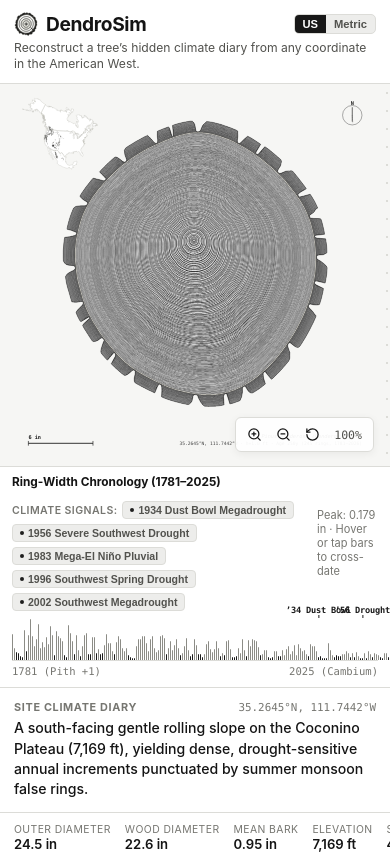
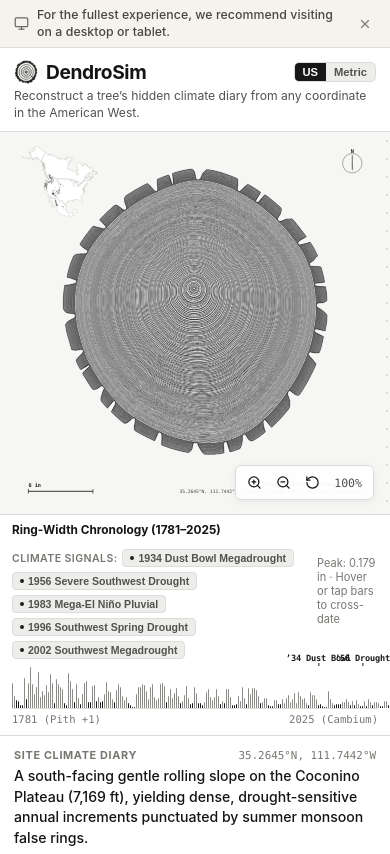
Before and after one commit to sbassett/DendroChronRetro, a React (Vite) app: page / in a window 390 px wide. Shown: the top 854 px of the page. Built offline with nearby package versions, Linux system fonts and the light colour scheme; no server answers.

Commit message:
feat(ui): add dismissable desktop/tablet recommendation banner on mobile viewports

```diff
--- a/src/App.css
+++ b/src/App.css
@@ -865,8 +865,69 @@ body,
   background: #141414;
 }
 
+/* Device Experience Recommendation Notice */
+.device-experience-banner {
+  display: none;
+}
+
 /* Responsive Media Queries */
 @media (max-width: 920px) {
+  .device-experience-banner {
+    order: 0;
+    display: flex;
+    align-items: center;
+    justify-content: space-between;
+    gap: 10px;
+    padding: 7px 12px 7px 14px;
+    background: #f4f3ed;
+    border-bottom: 1px solid var(--border-light);
+    color: #484742;
+    font-size: 0.77rem;
+    line-height: 1.35;
+    z-index: 20;
+  }
+
+  .device-experience-content {
+    display: flex;
+    align-items: center;
+    gap: 8px;
+    flex: 1;
+    min-width: 0;
+  }
+
+  .device-experience-icon {
+    flex-shrink: 0;
+    color: #6c6a63;
+  }
+
+  .device-experience-text {
+    flex: 1;
+    font-weight: 500;
+    letter-spacing: 0.005em;
+  }
+
+  .device-experience-close {
+    flex-shrink: 0;
+    display: inline-flex;
+    align-items: center;
+    justify-content: center;
+    width: 26px;
+    height: 26px;
+    padding: 0;
+    background: transparent;
+    border: none;
+    border-radius: 4px;
+    color: #7a7870;
+    cursor: pointer;
+    transition: background-color 0.15s ease, color 0.15s ease;
+  }
+
+  .device-experience-close:hover,
+  .device-experience-close:active {
+    background: rgba(0, 0, 0, 0.07);
+    color: #1a1a18;
+  }
+
   .desktop-brand-header {
     display: none;
   }
--- a/src/App.tsx
+++ b/src/App.tsx
@@ -7,6 +7,8 @@ import {
   AlertTriangle,
   Fingerprint,
   Sliders,
+  Monitor,
+  X,
 } from 'lucide-react';
 import { MonochromeMapPicker } from './components/MonochromeMapPicker';
 import { SvgViewport } from './components/SvgViewport';
@@ -83,6 +85,22 @@ export const App: React.FC = () => {
   const [loadingEnv, setLoadingEnv] = useState<boolean>(true);
   const [hoveredRing, setHoveredRing] = useState<number | null>(null);
   const [copiedSvg, setCopiedSvg] = useState<boolean>(false);
+  const [showDeviceNotice, setShowDeviceNotice] = useState<boolean>(() => {
+    try {
+      return sessionStorage.getItem('dendro_dismiss_device_notice') !== '1';
+    } catch {
+      return true;
+    }
+  });
+
+  const handleDismissDeviceNotice = useCallback(() => {
+    setShowDeviceNotice(false);
+    try {
+      sessionStorage.setItem('dendro_dismiss_device_notice', '1');
+    } catch {
+      // Ignore storage errors in restricted contexts
+    }
+  }, []);
 
   const startYear = effectiveDeathYear - Math.max(4, totalAge);
   const currentEnvKey = `${latitude.toFixed(4)}:${longitude.toFixed(4)}:${startYear}:${effectiveDeathYear}`;
@@ -538,6 +556,35 @@ export const App: React.FC = () => {
 
       {/* Main Specimen Stage */}
       <main className="main-stage">
+        {/* Mobile / Narrow Viewport Device Recommendation Notice */}
+        {showDeviceNotice && (
+          <aside
+            className="device-experience-banner"
+            role="status"
+            aria-label="Device recommendation notice"
+          >
+            <div className="device-experience-content">
+              <Monitor
+                className="device-experience-icon"
+                size={15}
+                aria-hidden="true"
+              />
+              <span className="device-experience-text">
+                For the fullest experience, we recommend visiting on a desktop or tablet.
+              </span>
+            </div>
+            <button
+              type="button"
+              className="device-experience-close"
+              onClick={handleDismissDeviceNotice}
+              aria-label="Dismiss recommendation notice"
+              title="Dismiss notice"
+            >
+              <X size={14} aria-hidden="true" />
+            </button>
+          </aside>
+        )}
+
         {/* Mobile-only Top Brand Header */}
         <header className="brand-header mobile-brand-header">
           <div className="brand-top-row">
```
